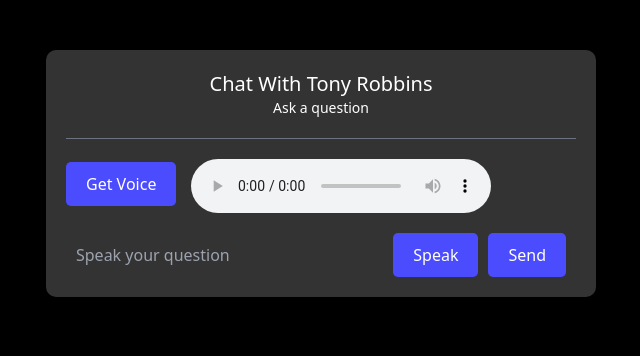
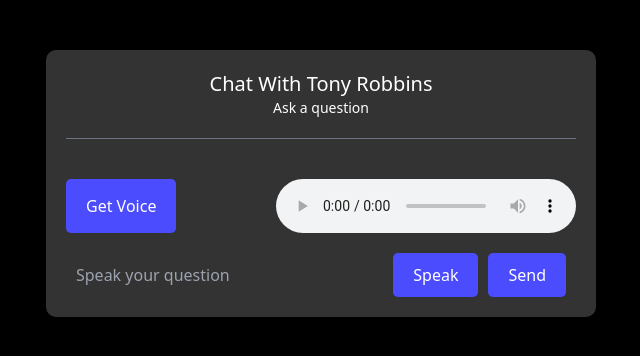
Before and after one commit to vaibhavb/example-llm, a FastAPI app: page /tony in a window 1280 px wide. Shown: the top 356 px of the page, without its empty margins (319-959 px from the left). Run offline with FastAPI, Linux system fonts and the light colour scheme.

Commit message:
lets try this

```diff
--- a/voice-test/templates/tony.html
+++ b/voice-test/templates/tony.html
@@ -63,10 +63,10 @@
             <hr class="border-gray-500 mb-5" style="margin-top: 20px;">
             <div id="messages" class="overflow-auto" style="max-height: 500px;">
             </div>
-            <div id="audioplayer">
+            <form class="form-inline mt-5" id="audioplayer">
                 <button id="playButton" class="btn btn-primary" type="submit">Get Voice</button>
                 <audio id="audioPlayer" controls></audio>
-            </div>
+            </form>
             <form class="form-inline mt-5" id="chat-form">
                 <input type="text" class="form-control" placeholder="Speak your question" id="messageText">
                 <button id="speakBtn" type="submit" class="btn btn-primary">Speak</button>
@@ -183,13 +183,14 @@
                     console.log(data);
                     const playButton = document.getElementById("playButton");
                     playButton.dataset.id = data.item.uuid;
-                    playButton.addEventListener("click", playVoice())
                 })
                 .catch((error) => {
                     console.error("Error generating audio:", error);
                 });
             })
         })
+
+        playButton.addEventListener('click', () => playVoice())
 
         function playVoice(){
             const id = playButton.dataset.id;
```
